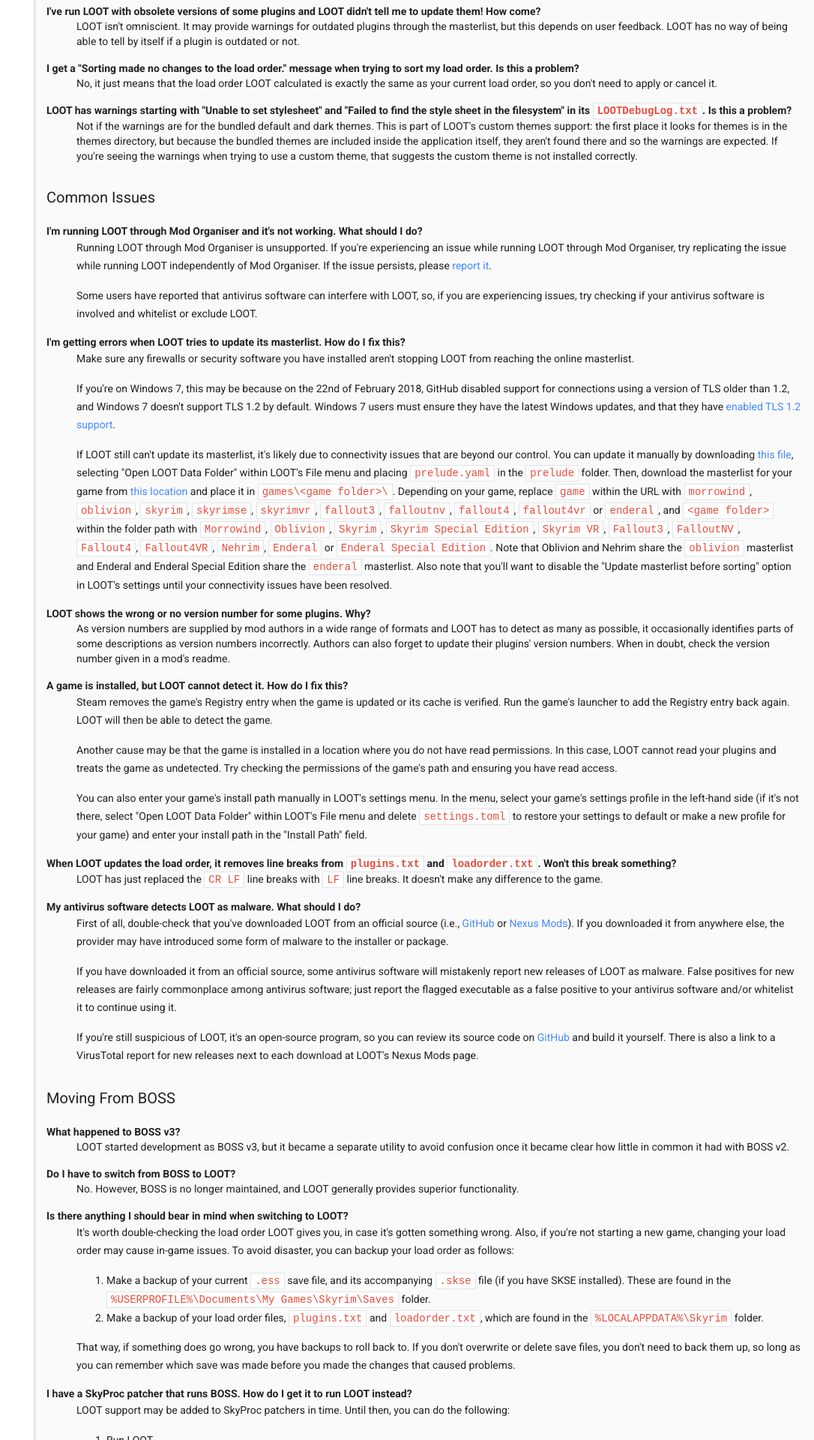
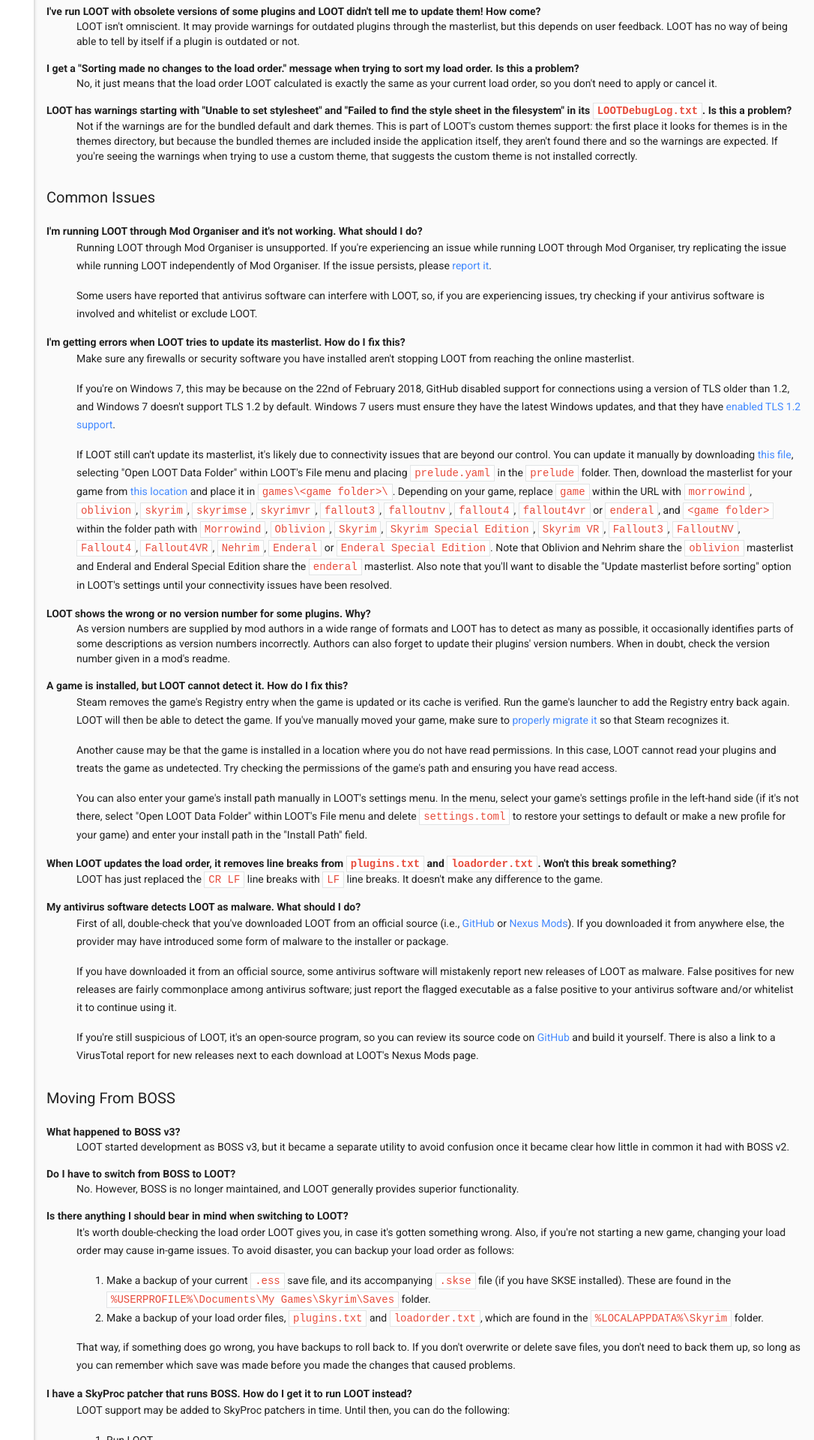
Before and after one commit to loot/loot.github.io, a Jekyll site: the page built from docs/help/LOOT-FAQs.html, in a window 1280 px wide. Shown: the part 1053-2973 px from the top of the page at 75% size, without its empty margins (194-1280 px from the left). Built offline with Jekyll 4.4.1, drawn with Linux system fonts in a browser that asks for light colours; nearby versions of some CDN libraries.

Commit message:
Update game detection Q/A
Link to instructions on properly moving Steam games.

```diff
--- a/docs/help/LOOT-FAQs.html
+++ b/docs/help/LOOT-FAQs.html
@@ -90,7 +90,7 @@
 
   <dt id="game-not-detected">A game is installed, but LOOT cannot detect it. How do I fix this?</dt>
   <dd>
-    <p>Steam removes the game's Registry entry when the game is updated or its cache is verified. Run the game's launcher to add the Registry entry back again. LOOT will then be able to detect the game.</p>
+    <p>Steam removes the game's Registry entry when the game is updated or its cache is verified. Run the game's launcher to add the Registry entry back again. LOOT will then be able to detect the game. If you've manually moved your game, make sure to <a href="https://help.steampowered.com/en/faqs/view/4BD4-4528-6B2E-8327#move">properly migrate it</a> so that Steam recognizes it.</p>
     <p>Another cause may be that the game is installed in a location where you do not have read permissions. In this case, LOOT cannot read your plugins and treats the game as undetected. Try checking the permissions of the game's path and ensuring you have read access.</p>
     <p>You can also enter your game's install path manually in LOOT's settings menu. In the menu, select your game's settings profile in the left-hand side (if it's not there, select "Open LOOT Data Folder" within LOOT's File menu and delete <code>settings.toml</code> to restore your settings to default or make a new profile for your game) and enter your install path in the "Install Path" field.</p>
   </dd>
```
